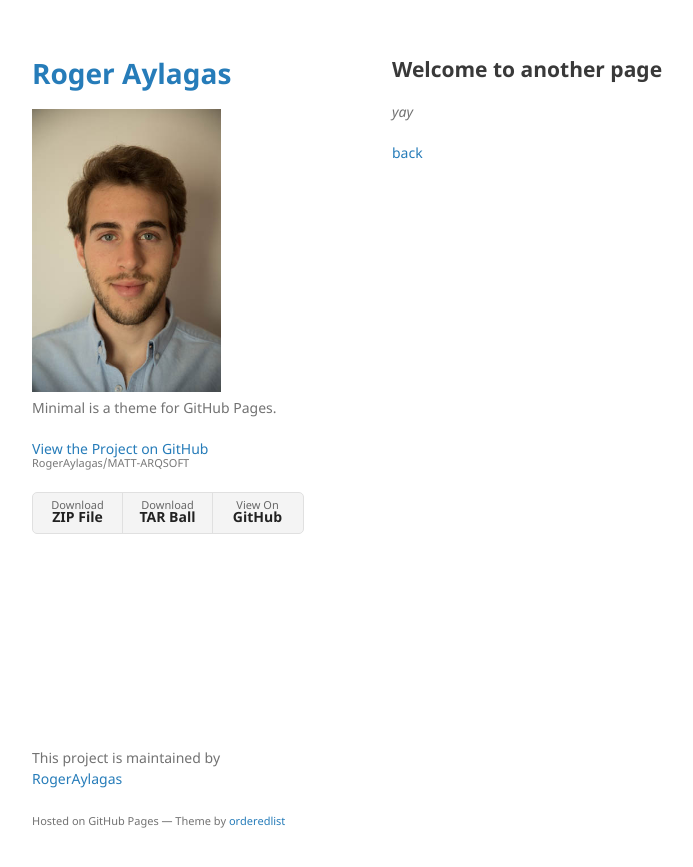
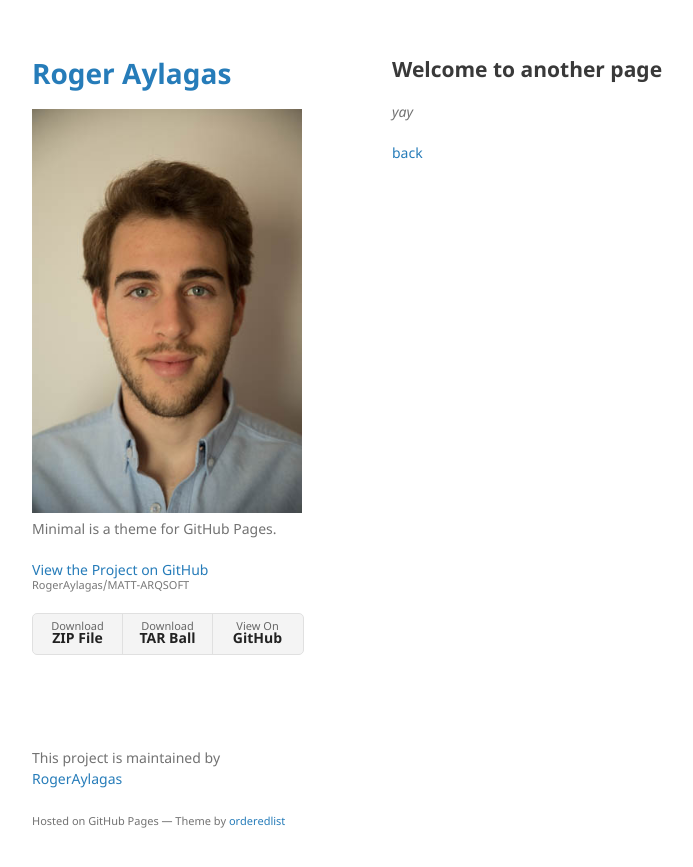
Before and after one commit to RogerAylagas/MATT-ARQSOFT, a Jekyll site: the page built from another-page.md, in a window 1280 px wide. Shown: the top 867 px of the page, without its empty margins (178-871 px from the left). Built offline with Jekyll 4.4.1, drawn with Linux system fonts in a browser that asks for light colours; our own code applies the rules of GitHub Pages for plain Markdown files.

Commit message:
Minimal Changes

```diff
--- a/_layouts/default.html
+++ b/_layouts/default.html
@@ -18,7 +18,7 @@
         <h1><a href="{{ "/" | absolute_url }}">{{ site.title | default: site.github.repository_name }}</a></h1>
 
         {% if site.profile_img %}
-          <img src="{{site.profile_img | relative_url}}" alt="Profile Image" width="70%" height="70%"/>
+          <img src="{{site.profile_img | relative_url}}" alt="Profile Image"/>
         {% endif %}
 
         <p>{{ site.description | default: site.github.project_tagline }}</p>
```
